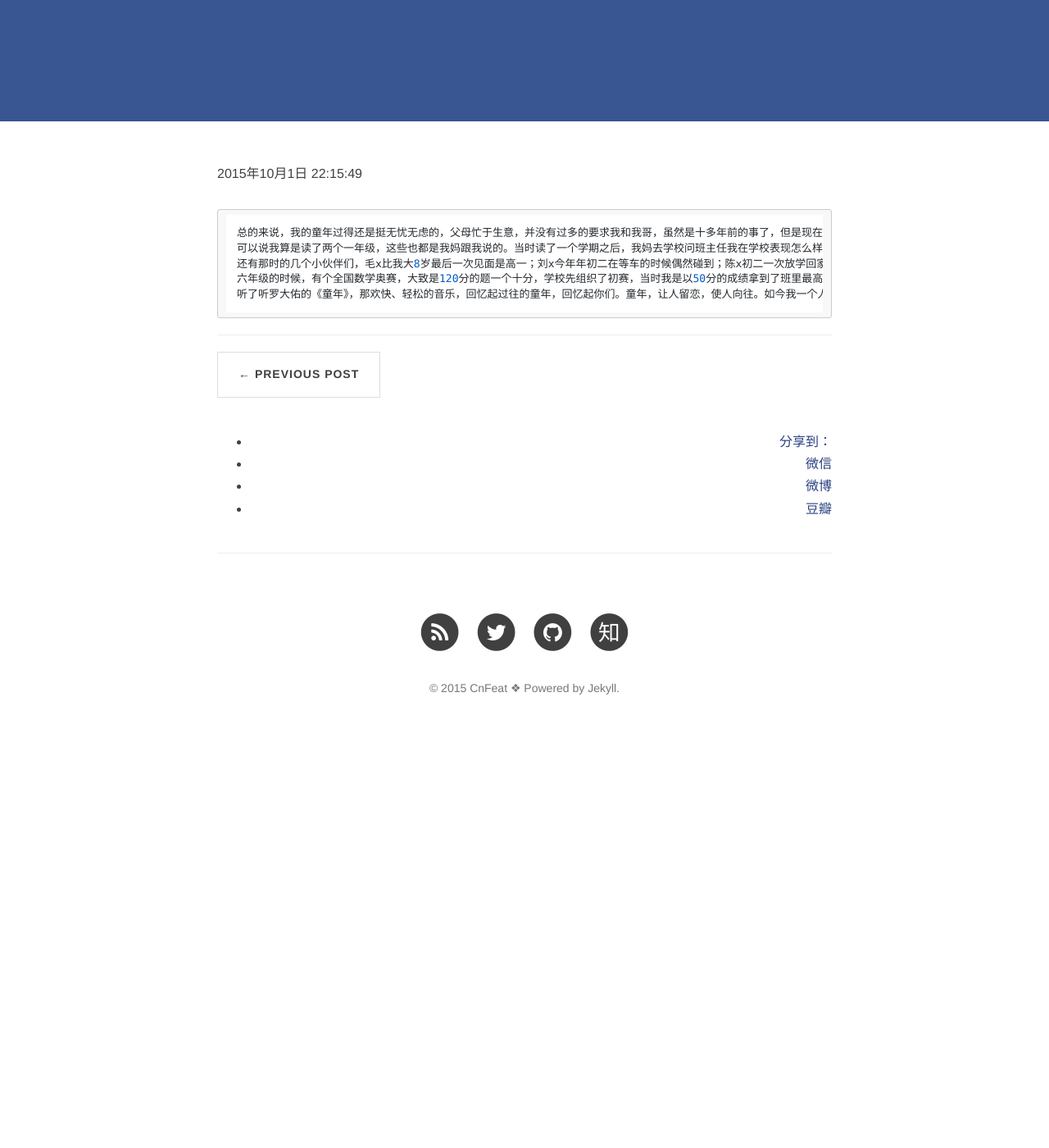
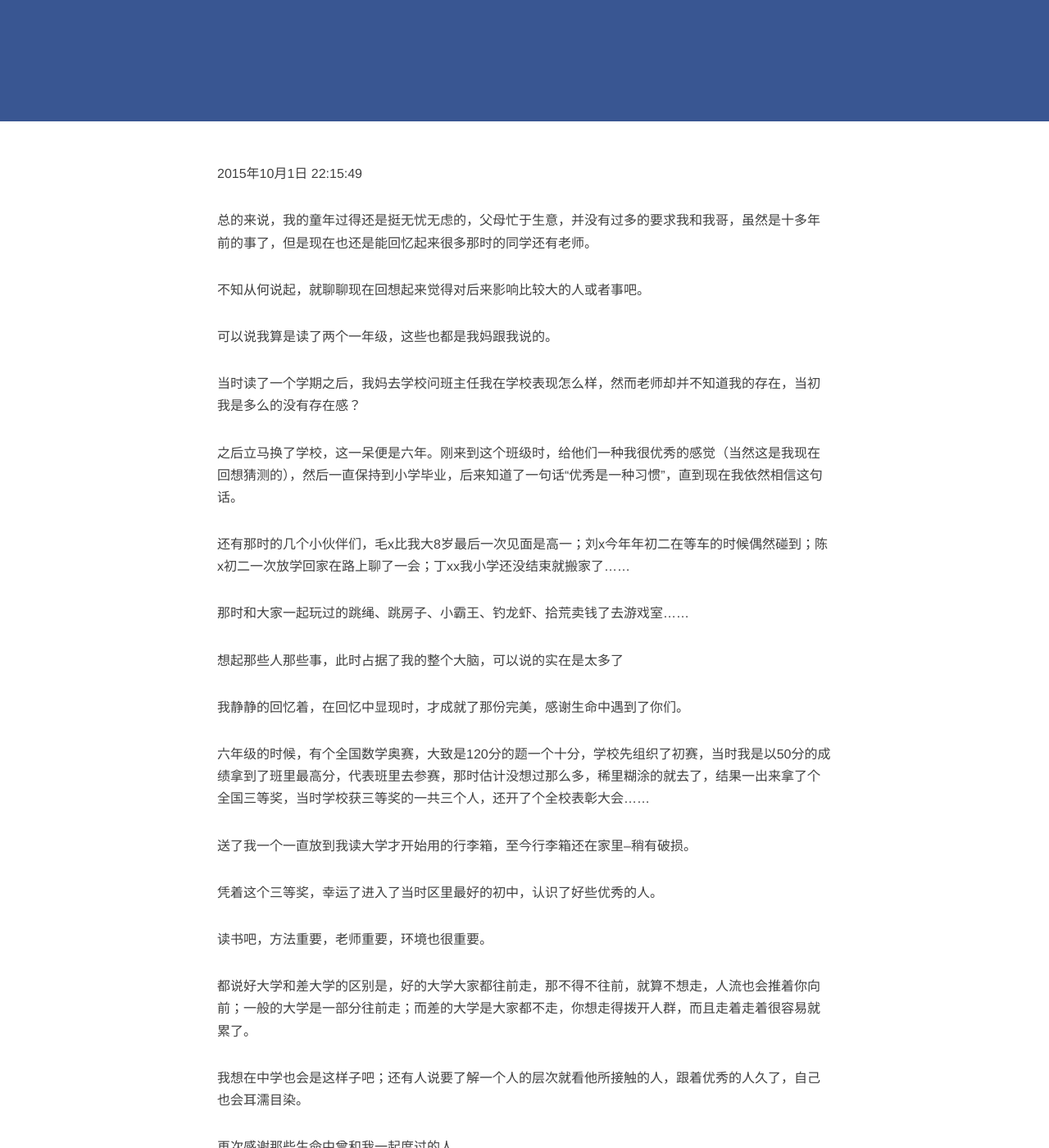
Before and after one commit to wood-wind/wood-wind.github.io, a Jekyll site: the page built from _posts/2015-10-1-Memories of childhood.md, in a window 1280 px wide and 1400 px high, scrolled down 286 px. Shown: the whole window at 82% size. Built offline with Jekyll 4.4.1, drawn with Linux system fonts in a browser that asks for light colours; nearby versions of some CDN libraries; comment, search, counter and statistics services are not loaded; before the commit the page ends 1203 px from its top, so only the background shows below that; some of the changed text lies outside the part shown.

Commit message:
Update 2015-10-1-Memories of childhood.md

```diff
--- a/_posts/2015-10-1-Memories of childhood.md
+++ b/_posts/2015-10-1-Memories of childhood.md
@@ -10,8 +10,40 @@ description: 我坚信每天写一写必定可以提高自己写作能力和讲
 
 2015年10月1日 22:15:49
 
-	总的来说，我的童年过得还是挺无忧无虑的，父母忙于生意，并没有过多的要求我和我哥，虽然是十多年前的事了，但是现在也还是能回忆起来很多那时的同学还有老师。不知从何说起，就聊聊现在回想起来觉得对后来影响比较大的人或者事吧。
-	可以说我算是读了两个一年级，这些也都是我妈跟我说的。当时读了一个学期之后，我妈去学校问班主任我在学校表现怎么样，然而老师却并不知道我的存在，当初我是多么的没有存在感？之后立马换了学校，这一呆便是六年。刚来到这个班级时，给他们一种我很优秀的感觉（当然这是我现在回想猜测的），然后一直保持到小学毕业，后来知道了一句话“优秀是一种习惯”，直到现在我依然相信这句话。
-	还有那时的几个小伙伴们，毛x比我大8岁最后一次见面是高一；刘x今年年初二在等车的时候偶然碰到；陈x初二一次放学回家在路上聊了一会；丁xx我小学还没结束就搬家了......那时和大家一起玩过的跳绳、跳房子、小霸王、钓龙虾、拾荒卖钱了去游戏室......想起那些人那些事，此时占据了我的整个大脑，可以说的实在是太多了，我静静的回忆着，在回忆中显现时，才成就了那份完美，感谢生命中遇到了你们。
-	六年级的时候，有个全国数学奥赛，大致是120分的题一个十分，学校先组织了初赛，当时我是以50分的成绩拿到了班里最高分，代表班里去参赛，那时估计没想过那么多，稀里糊涂的就去了，结果一出来拿了个全国三等奖，当时学校获三等奖的一共三个人，还开了个全校表彰大会......送了我一个一直放到我读大学才开始用的行李箱，至今行李箱还在家里--稍有破损。凭着这个三等奖，幸运了进入了当时区里最好的初中，认识了好些优秀的人。读书吧，方法重要，老师重要，环境也很重要。都说好大学和差大学的区别是，好的大学大家都往前走，那不得不往前，就算不想走，人流也会推着你向前；一般的大学是一部分往前走；而差的大学是大家都不走，你想走得拨开人群，而且走着走着很容易就累了。我想在中学也会是这样子吧；还有人说要了解一个人的层次就看他所接触的人，跟着优秀的人久了，自己也会耳濡目染。再次感谢那些生命中曾和我一起度过的人......
-	听了听罗大佑的《童年》，那欢快、轻松的音乐，回忆起过往的童年，回忆起你们。童年，让人留恋，使人向往。如今我一个人在北京，你们在哪里......
+总的来说，我的童年过得还是挺无忧无虑的，父母忙于生意，并没有过多的要求我和我哥，虽然是十多年前的事了，但是现在也还是能回忆起来很多那时的同学还有老师。
+
+不知从何说起，就聊聊现在回想起来觉得对后来影响比较大的人或者事吧。
+
+可以说我算是读了两个一年级，这些也都是我妈跟我说的。
+
+当时读了一个学期之后，我妈去学校问班主任我在学校表现怎么样，然而老师却并不知道我的存在，当初我是多么的没有存在感？
+
+之后立马换了学校，这一呆便是六年。刚来到这个班级时，给他们一种我很优秀的感觉（当然这是我现在回想猜测的），然后一直保持到小学毕业，后来知道了一句话“优秀是一种习惯”，直到现在我依然相信这句话。
+
+还有那时的几个小伙伴们，毛x比我大8岁最后一次见面是高一；刘x今年年初二在等车的时候偶然碰到；陈x初二一次放学回家在路上聊了一会；丁xx我小学还没结束就搬家了......
+
+那时和大家一起玩过的跳绳、跳房子、小霸王、钓龙虾、拾荒卖钱了去游戏室......
+
+想起那些人那些事，此时占据了我的整个大脑，可以说的实在是太多了
+
+我静静的回忆着，在回忆中显现时，才成就了那份完美，感谢生命中遇到了你们。
+
+六年级的时候，有个全国数学奥赛，大致是120分的题一个十分，学校先组织了初赛，当时我是以50分的成绩拿到了班里最高分，代表班里去参赛，那时估计没想过那么多，稀里糊涂的就去了，结果一出来拿了个全国三等奖，当时学校获三等奖的一共三个人，还开了个全校表彰大会......
+
+送了我一个一直放到我读大学才开始用的行李箱，至今行李箱还在家里--稍有破损。
+
+凭着这个三等奖，幸运了进入了当时区里最好的初中，认识了好些优秀的人。
+
+读书吧，方法重要，老师重要，环境也很重要。
+
+都说好大学和差大学的区别是，好的大学大家都往前走，那不得不往前，就算不想走，人流也会推着你向前；一般的大学是一部分往前走；而差的大学是大家都不走，你想走得拨开人群，而且走着走着很容易就累了。
+
+我想在中学也会是这样子吧；还有人说要了解一个人的层次就看他所接触的人，跟着优秀的人久了，自己也会耳濡目染。
+
+再次感谢那些生命中曾和我一起度过的人......
+
+听了听罗大佑的《童年》，那欢快、轻松的音乐，回忆起过往的童年，回忆起你们。
+
+童年，让人留恋，使人向往。
+
+如今我一个人在北京，你们在哪里......
```
